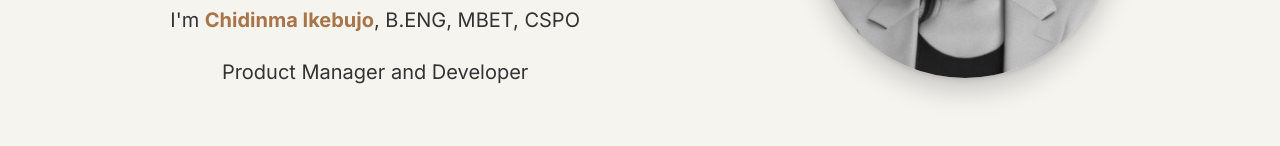
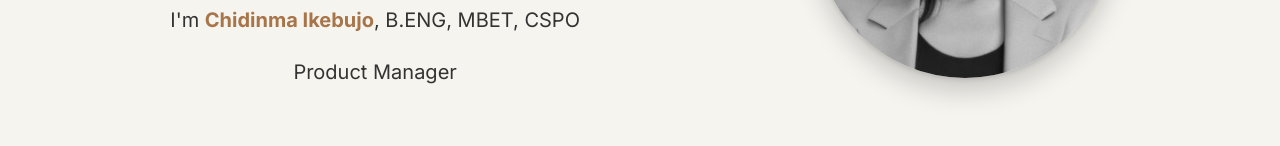
Before and after one commit to Chidi-nma/my-portfolio-website, a plain HTML site: page index.html in a window 1280 px wide. Shown: the part 397-543 px from the top of the page. Drawn offline with nearby package versions, Linux system fonts and the light colour scheme; a web font is replaced by a local one.

Commit message:
Update content of the page

```diff
--- a/index.html
+++ b/index.html
@@ -56,7 +56,7 @@
           <p class="my-name">
             I'm <span class="name">Chidinma Ikebujo</span>, B.ENG, MBET, CSPO
           </p>
-          <p class="my-name">Product Manager and Developer</p>
+          <p class="my-name">Product Manager</p>
         </div>
         <div>
           <img src="images/chidi.jpg" alt="My photograph" />
@@ -151,7 +151,7 @@
             <span>Bootstrap</span>
             <span>APIs</span>
             <span>SEO</span>
-            <span>Responsive</span>
+            <!-- <span>Responsive</span> -->
             <span>Version Control (Git/GitHub)</span>
             <span>Hosting</span>
             <span>VS Code</span>
--- a/src/style.css
+++ b/src/style.css
@@ -27,7 +27,7 @@ body {
 }
 
 /* Making the header responsive */
-@media (max-width: 768px) {
+/* @media (max-width: 768px) {
   .header {
     flex-direction: column;
     align-items: flex-start;
@@ -41,7 +41,7 @@ body {
   .contact-me {
     margin-left: 0;
   }
-}
+} */
 
 /* This removes underline and set color for header links */
 .header .menu a {
```
